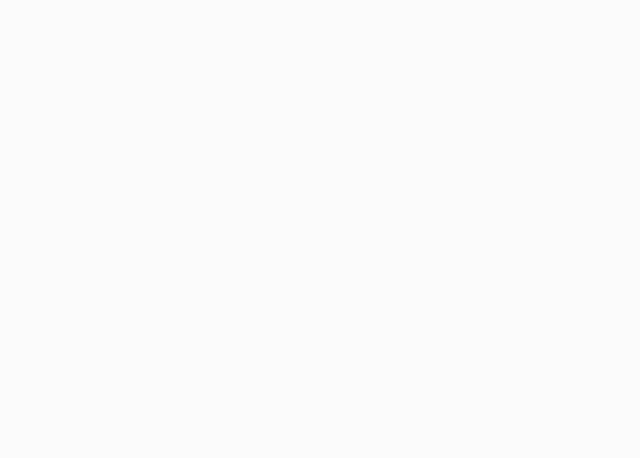
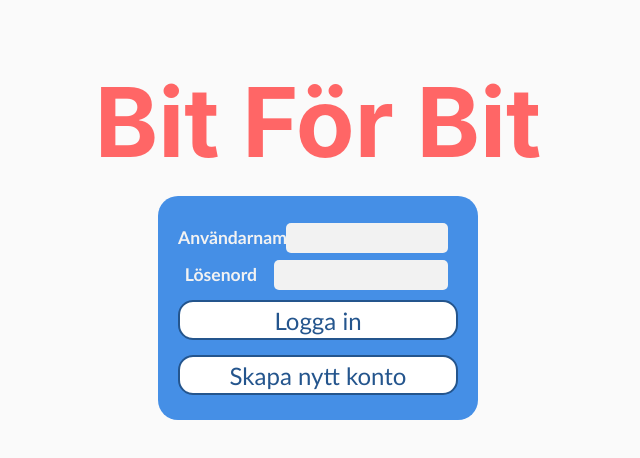
Before and after one commit to anjawillsund/bit-for-bit-frontend, a React (Create React App) app: page / in a window 1280 px wide. Shown: the top 458 px of the page, without its empty margins (322-962 px from the left). Built offline with nearby package versions, Linux system fonts and the light colour scheme.

Commit message:
Update basename

```diff
--- a/src/App.js
+++ b/src/App.js
@@ -19,12 +19,12 @@ function App() {
     return !!token;
   }
 
-  return <Router basename={'/bit-for-bit'}>
+  return <Router basename={'/'}>
     <TokenContextProvider>
       <PuzzleContextProvider>
         <div className='App'>
           <Routes>
-            <Route exact path='/' element={<StartPage />} />
+            <Route path='/' element={<StartPage />} />
             <Route path='/create-user' element={<CreateUser />} />
             <Route path='/*' element={isLoggedIn() ?
               <>
```
